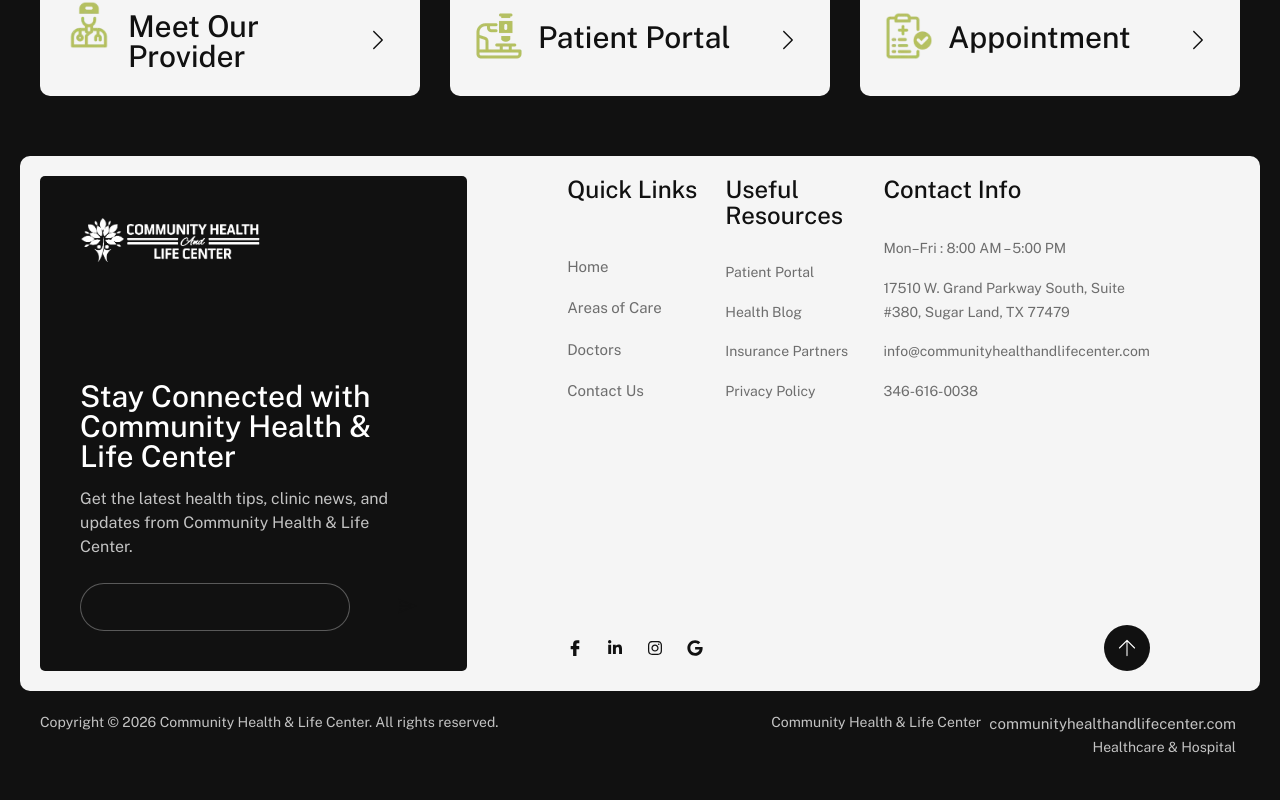
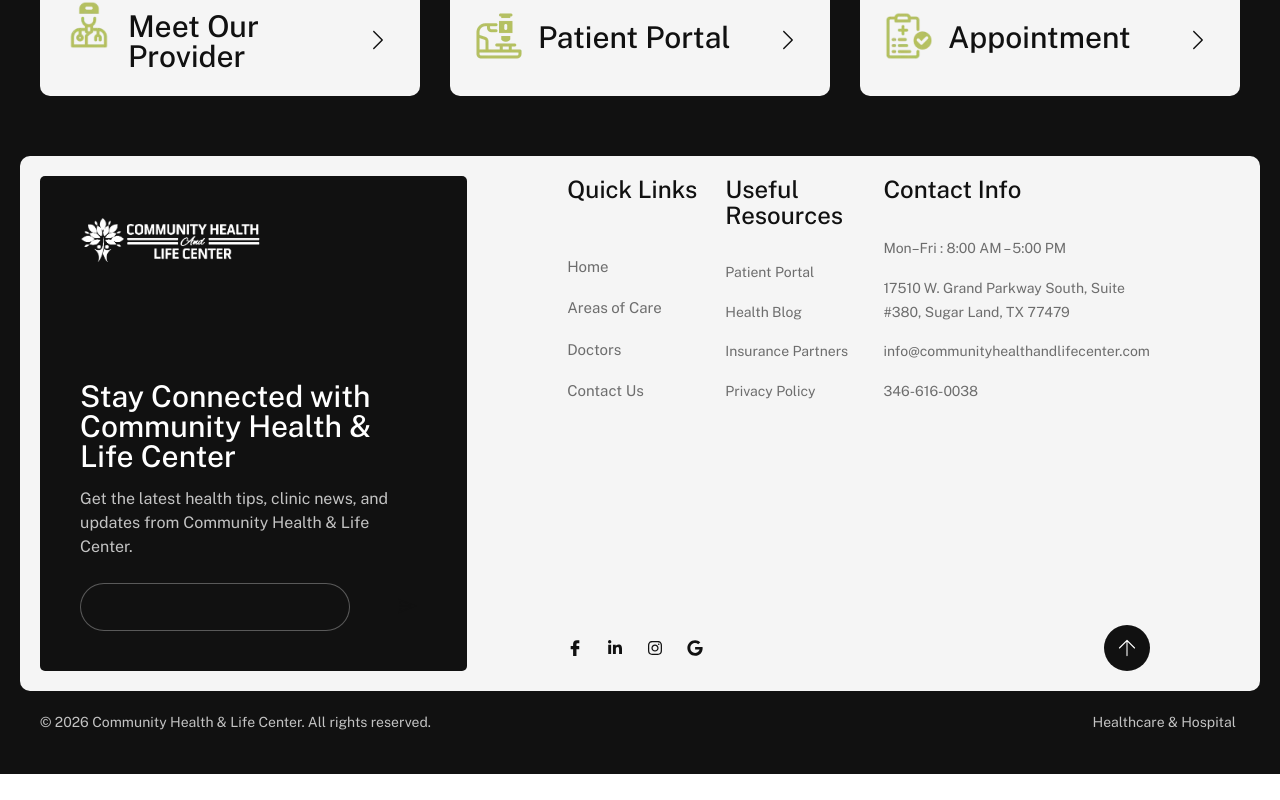
Before and after one commit to Saadanjum0/ucf, a React (Vite) app: page / in a window 1280 px wide. Shown: the part 10631-11431 px from the top of the page. After the commit the page ends 11405 px from the top, so only its background shows below. Built offline with nearby package versions, Linux system fonts and the light colour scheme.

Commit message:
about us chanegs

```diff
--- a/src/components/Footer.jsx
+++ b/src/components/Footer.jsx
@@ -83,12 +83,10 @@ export default function Footer() {
 
         <section className="footer-copy">
           <div className="gv-col">
-            <div className="gv-col-wrap"><h4>Copyright © 2026 Community Health &amp; Life Center. All rights reserved.</h4></div>
+            <div className="gv-col-wrap"><h4>© 2026 {SITE.name}. All rights reserved.</h4></div>
           </div>
           <div className="gv-col right">
             <div className="gv-col-wrap" style={{ flexDirection: 'row', justifyContent: 'flex-end', alignItems: 'flex-start', flexWrap: 'wrap' }}>
-              <h4>Community Health &amp; Life Center</h4>
-              <h4><a href="https://communityhealthandlifecenter.com">communityhealthandlifecenter.com</a></h4>
               <h4>Healthcare &amp; Hospital</h4>
             </div>
           </div>
--- a/src/index.css
+++ b/src/index.css
@@ -1572,12 +1572,12 @@ textarea.gv-input { height: 175px; border: 1px solid var(--gv-border); backgroun
 }
 
 .approach-section { padding: 0 var(--section-x); margin: 120px 0; }
-.steps-row { display: flex; width: 100%; padding: 72px 24px 0; }
+.steps-row { display: flex; width: 100%; padding: 120px 24px 0; }
 .step-col { width: 25%; }
 .step-col .gv-col-wrap { align-items: center; padding: 0 16px; border-top: 2px solid var(--gv-border); }
 .step-col:first-child .gv-col-wrap { padding-left: 0; margin-left: 16px; }
 .step-col:last-child .gv-col-wrap { padding-right: 0; margin-right: 16px; }
-.step { display: flex; flex-direction: column; align-items: center; width: 100%; margin-top: -75px; }
+.step { display: flex; flex-direction: column; align-items: center; width: 100%; margin-top: -40px; }
 .step-num { padding: 6px 20px; background: var(--gv-bg-primary); border-radius: 100px; font-size: 14px; font-weight: 500; line-height: 1.75em; text-transform: uppercase; color: #ffffff; }
 .step-card { display: flex; flex-direction: column; align-items: center; width: 100%; padding: 16px 0 0; border-radius: 24px; text-align: center; margin-top: -1px; }
 .step-icon { width: 16px; height: 16px; margin: 0 0 64px; border-radius: 100px; background: var(--gv-accent); }
```
